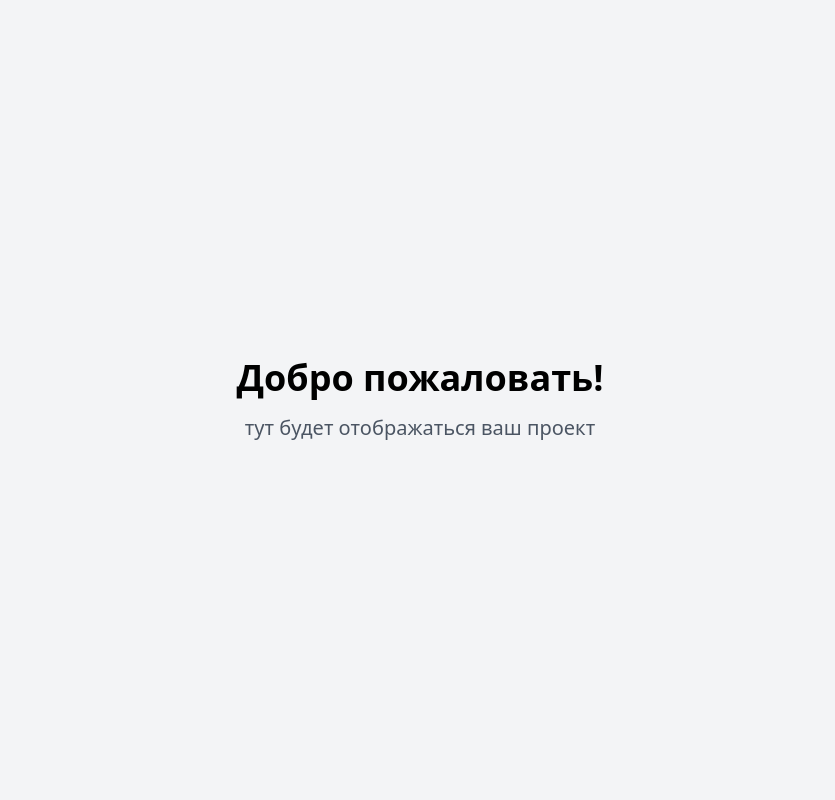
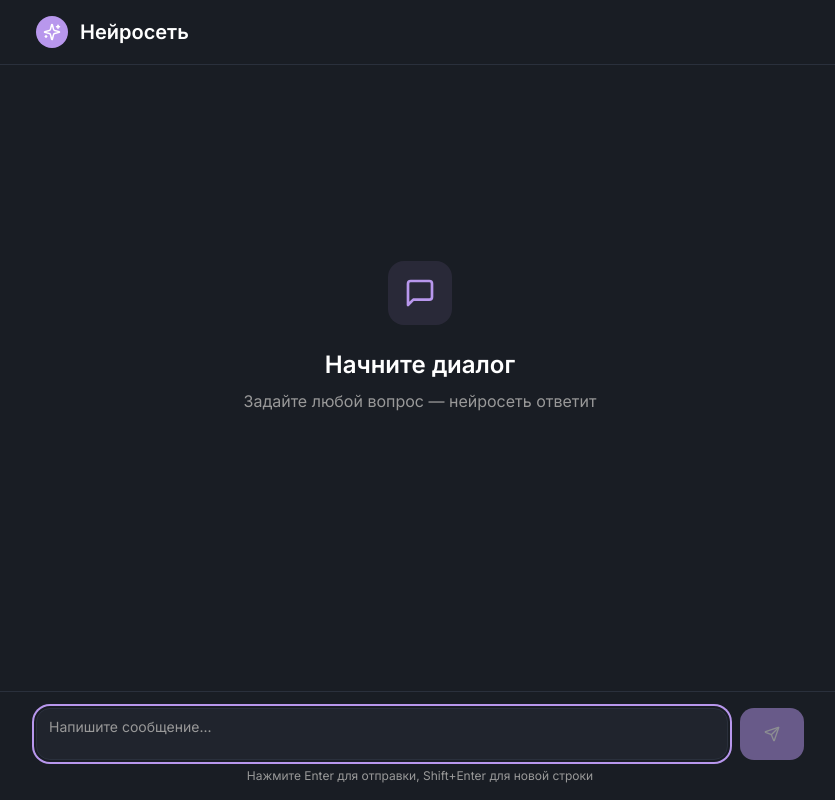
Before and after one commit to pr-poehali-dev/neural-network-site, a React (Vite) app: page / in a window 1280 px wide. Shown: the whole page, without its empty margins (220-1055 px from the left). Built offline with nearby package versions, Linux system fonts and the light colour scheme.

Commit message:
Добавлен обычный текстовый ответ

```diff
--- a/src/index.css
+++ b/src/index.css
@@ -1,92 +1,40 @@
+@import url("https://fonts.googleapis.com/css2?family=Inter:wght@300;400;500;600;700&display=swap");
+
 @tailwind base;
 @tailwind components;
 @tailwind utilities;
 
 @layer base {
   :root {
-    --background: 0 0% 100%;
-    --foreground: 222.2 84% 4.9%;
+    --background: 220 17% 12%;
+    --foreground: 0 0% 100%;
 
-    --card: 0 0% 100%;
-    --card-foreground: 222.2 84% 4.9%;
+    --card: 220 17% 15%;
+    --card-foreground: 0 0% 100%;
 
-    --popover: 0 0% 100%;
-    --popover-foreground: 222.2 84% 4.9%;
+    --popover: 220 17% 15%;
+    --popover-foreground: 0 0% 100%;
 
-    --primary: 222.2 47.4% 11.2%;
-    --primary-foreground: 210 40% 98%;
+    --primary: 263 70% 76%;
+    --primary-foreground: 0 0% 100%;
 
-    --secondary: 210 40% 96.1%;
-    --secondary-foreground: 222.2 47.4% 11.2%;
+    --secondary: 220 17% 20%;
+    --secondary-foreground: 0 0% 100%;
 
-    --muted: 210 40% 96.1%;
-    --muted-foreground: 215.4 16.3% 46.9%;
+    --muted: 220 17% 18%;
+    --muted-foreground: 0 0% 60%;
 
-    --accent: 210 40% 96.1%;
-    --accent-foreground: 222.2 47.4% 11.2%;
+    --accent: 263 70% 76%;
+    --accent-foreground: 220 17% 12%;
 
     --destructive: 0 84.2% 60.2%;
-    --destructive-foreground: 210 40% 98%;
+    --destructive-foreground: 0 0% 100%;
 
-    --border: 214.3 31.8% 91.4%;
-    --input: 214.3 31.8% 91.4%;
-    --ring: 222.2 84% 4.9%;
+    --border: 220 17% 20%;
+    --input: 220 17% 20%;
+    --ring: 263 70% 76%;
 
-    --radius: 0.5rem;
-
-    --sidebar-background: 0 0% 98%;
-
-    --sidebar-foreground: 240 5.3% 26.1%;
-
-    --sidebar-primary: 240 5.9% 10%;
-
-    --sidebar-primary-foreground: 0 0% 98%;
-
-    --sidebar-accent: 240 4.8% 95.9%;
-
-    --sidebar-accent-foreground: 240 5.9% 10%;
-
-    --sidebar-border: 220 13% 91%;
-
-    --sidebar-ring: 217.2 91.2% 59.8%;
-  }
-
-  .dark {
-    --background: 222.2 84% 4.9%;
-    --foreground: 210 40% 98%;
-
-    --card: 222.2 84% 4.9%;
-    --card-foreground: 210 40% 98%;
-
-    --popover: 222.2 84% 4.9%;
-    --popover-foreground: 210 40% 98%;
-
-    --primary: 210 40% 98%;
-    --primary-foreground: 222.2 47.4% 11.2%;
-
-    --secondary: 217.2 32.6% 17.5%;
-    --secondary-foreground: 210 40% 98%;
-
-    --muted: 217.2 32.6% 17.5%;
-    --muted-foreground: 215 20.2% 65.1%;
-
-    --accent: 217.2 32.6% 17.5%;
-    --accent-foreground: 210 40% 98%;
-
-    --destructive: 0 62.8% 30.6%;
-    --destructive-foreground: 210 40% 98%;
-
-    --border: 217.2 32.6% 17.5%;
-    --input: 217.2 32.6% 17.5%;
-    --ring: 212.7 26.8% 83.9%;
-    --sidebar-background: 240 5.9% 10%;
-    --sidebar-foreground: 240 4.8% 95.9%;
-    --sidebar-primary: 224.3 76.3% 48%;
-    --sidebar-primary-foreground: 0 0% 100%;
-    --sidebar-accent: 240 3.7% 15.9%;
-    --sidebar-accent-foreground: 240 4.8% 95.9%;
-    --sidebar-border: 240 3.7% 15.9%;
-    --sidebar-ring: 217.2 91.2% 59.8%;
+    --radius: 1rem;
   }
 }
 
@@ -97,5 +45,28 @@
 
   body {
     @apply bg-background text-foreground;
+    font-family:
+      "Inter",
+      -apple-system,
+      BlinkMacSystemFont,
+      "Segoe UI",
+      sans-serif;
   }
 }
+
+@layer utilities {
+  .fade-in {
+    animation: fadeIn 0.3s ease-out;
+  }
+
+  @keyframes fadeIn {
+    from {
+      opacity: 0;
+      transform: translateY(10px);
+    }
+    to {
+      opacity: 1;
+      transform: translateY(0);
+    }
+  }
+}
--- a/src/pages/Index.tsx
+++ b/src/pages/Index.tsx
@@ -1,12 +1,166 @@
-// Update this page (the content is just a fallback if you fail to update the page)
+import { useState, useRef, useEffect } from 'react';
+import { Button } from '@/components/ui/button';
+import { Textarea } from '@/components/ui/textarea';
+import Icon from '@/components/ui/icon';
+
+interface Message {
+  id: string;
+  role: 'user' | 'assistant';
+  content: string;
+  timestamp: Date;
+}
 
 const Index = () => {
+  const [messages, setMessages] = useState<Message[]>([]);
+  const [input, setInput] = useState('');
+  const [isLoading, setIsLoading] = useState(false);
+  const messagesEndRef = useRef<HTMLDivElement>(null);
+  const textareaRef = useRef<HTMLTextAreaElement>(null);
+
+  const scrollToBottom = () => {
+    messagesEndRef.current?.scrollIntoView({ behavior: 'smooth' });
+  };
+
+  useEffect(() => {
+    scrollToBottom();
+  }, [messages]);
+
+  useEffect(() => {
+    textareaRef.current?.focus();
+  }, []);
+
+  const handleSubmit = async (e: React.FormEvent) => {
+    e.preventDefault();
+    if (!input.trim() || isLoading) return;
+
+    const userMessage: Message = {
+      id: Date.now().toString(),
+      role: 'user',
+      content: input.trim(),
+      timestamp: new Date(),
+    };
+
+    setMessages((prev) => [...prev, userMessage]);
+    setInput('');
+    setIsLoading(true);
+
+    setTimeout(() => {
+      const aiMessage: Message = {
+        id: (Date.now() + 1).toString(),
+        role: 'assistant',
+        content: 'Привет! Я нейросеть-демо. В реальной версии здесь будет подключен настоящий ИИ через API.',
+        timestamp: new Date(),
+      };
+      setMessages((prev) => [...prev, aiMessage]);
+      setIsLoading(false);
+    }, 1000);
+  };
+
+  const handleKeyDown = (e: React.KeyboardEvent<HTMLTextAreaElement>) => {
+    if (e.key === 'Enter' && !e.shiftKey) {
+      e.preventDefault();
+      handleSubmit(e);
+    }
+  };
+
   return (
-    <div className="min-h-screen flex items-center justify-center bg-gray-100">
-      <div className="text-center">
-        <h1 className="text-4xl font-bold mb-4 color-black text-black">Добро пожаловать!</h1>
-        <p className="text-xl text-gray-600">тут будет отображаться ваш проект</p>
-      </div>
+    <div className="flex flex-col h-screen bg-background">
+      <header className="border-b border-border px-6 py-4">
+        <div className="max-w-3xl mx-auto flex items-center gap-3">
+          <div className="w-8 h-8 rounded-lg bg-primary flex items-center justify-center">
+            <Icon name="Sparkles" size={18} className="text-white" />
+          </div>
+          <h1 className="text-xl font-semibold">Нейросеть</h1>
+        </div>
+      </header>
+
+      <main className="flex-1 overflow-y-auto px-6 py-8">
+        <div className="max-w-3xl mx-auto space-y-6">
+          {messages.length === 0 ? (
+            <div className="flex flex-col items-center justify-center h-[60vh] text-center">
+              <div className="w-16 h-16 rounded-2xl bg-primary/10 flex items-center justify-center mb-6">
+                <Icon name="MessageSquare" size={32} className="text-primary" />
+              </div>
+              <h2 className="text-2xl font-semibold mb-2">Начните диалог</h2>
+              <p className="text-muted-foreground">
+                Задайте любой вопрос — нейросеть ответит
+              </p>
+            </div>
+          ) : (
+            messages.map((message) => (
+              <div
+                key={message.id}
+                className={`fade-in flex gap-4 ${
+                  message.role === 'user' ? 'justify-end' : 'justify-start'
+                }`}
+              >
+                {message.role === 'assistant' && (
+                  <div className="w-8 h-8 rounded-full bg-primary flex items-center justify-center flex-shrink-0 mt-1">
+                    <Icon name="Bot" size={18} className="text-white" />
+                  </div>
+                )}
+                <div
+                  className={`rounded-2xl px-5 py-3 max-w-[80%] ${
+                    message.role === 'user'
+                      ? 'bg-primary text-white'
+                      : 'bg-card border border-border'
+                  }`}
+                >
+                  <p className="text-[15px] leading-relaxed whitespace-pre-wrap">
+                    {message.content}
+                  </p>
+                </div>
+                {message.role === 'user' && (
+                  <div className="w-8 h-8 rounded-full bg-secondary flex items-center justify-center flex-shrink-0 mt-1">
+                    <Icon name="User" size={18} className="text-foreground" />
+                  </div>
+                )}
+              </div>
+            ))
+          )}
+          {isLoading && (
+            <div className="fade-in flex gap-4">
+              <div className="w-8 h-8 rounded-full bg-primary flex items-center justify-center flex-shrink-0 mt-1">
+                <Icon name="Bot" size={18} className="text-white" />
+              </div>
+              <div className="rounded-2xl px-5 py-3 bg-card border border-border">
+                <div className="flex gap-1">
+                  <div className="w-2 h-2 bg-muted-foreground rounded-full animate-pulse" />
+                  <div className="w-2 h-2 bg-muted-foreground rounded-full animate-pulse delay-75" />
+                  <div className="w-2 h-2 bg-muted-foreground rounded-full animate-pulse delay-150" />
+                </div>
+              </div>
+            </div>
+          )}
+          <div ref={messagesEndRef} />
+        </div>
+      </main>
+
+      <footer className="border-t border-border px-6 py-4">
+        <form onSubmit={handleSubmit} className="max-w-3xl mx-auto">
+          <div className="flex gap-3 items-end">
+            <Textarea
+              ref={textareaRef}
+              value={input}
+              onChange={(e) => setInput(e.target.value)}
+              onKeyDown={handleKeyDown}
+              placeholder="Напишите сообщение..."
+              className="min-h-[52px] max-h-[200px] resize-none bg-card border-border focus-visible:ring-primary"
+              rows={1}
+            />
+            <Button
+              type="submit"
+              disabled={!input.trim() || isLoading}
+              className="h-[52px] px-6 bg-primary hover:bg-primary/90"
+            >
+              <Icon name="Send" size={18} />
+            </Button>
+          </div>
+          <p className="text-xs text-muted-foreground mt-2 text-center">
+            Нажмите Enter для отправки, Shift+Enter для новой строки
+          </p>
+        </form>
+      </footer>
     </div>
   );
 };
```
